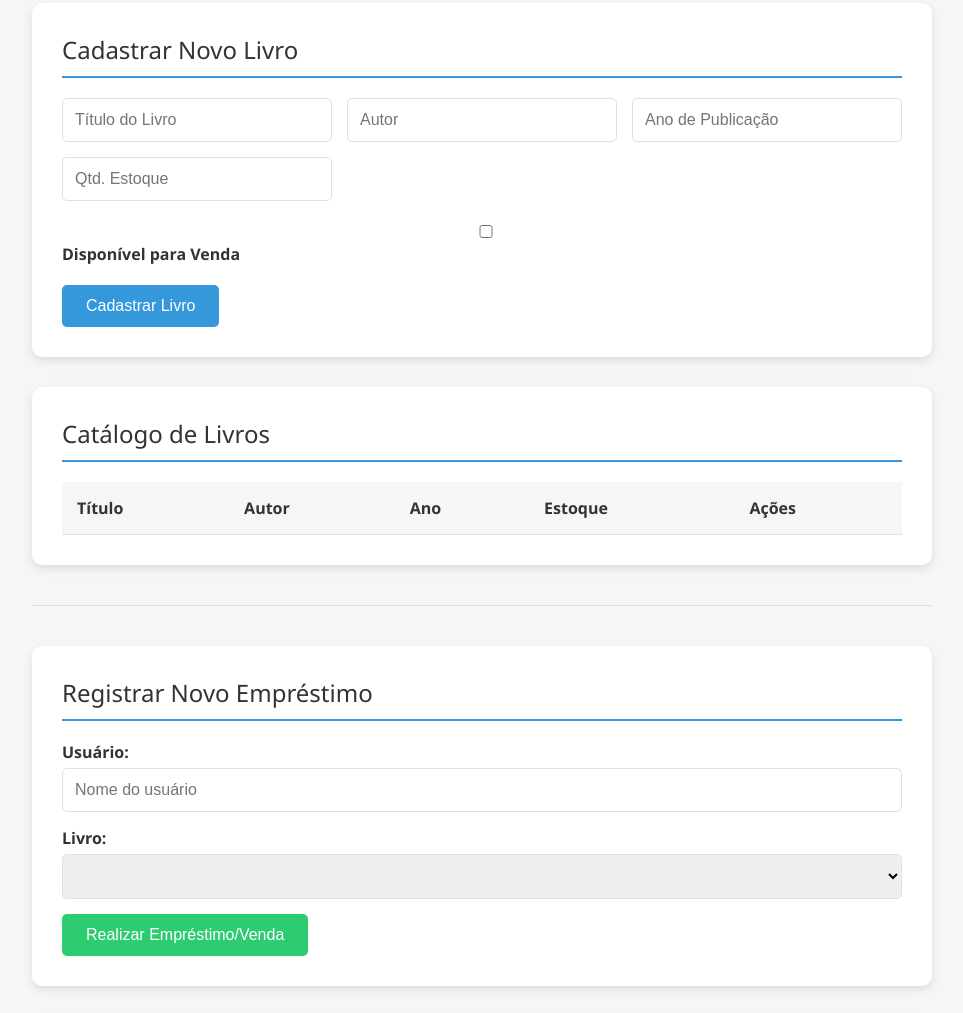
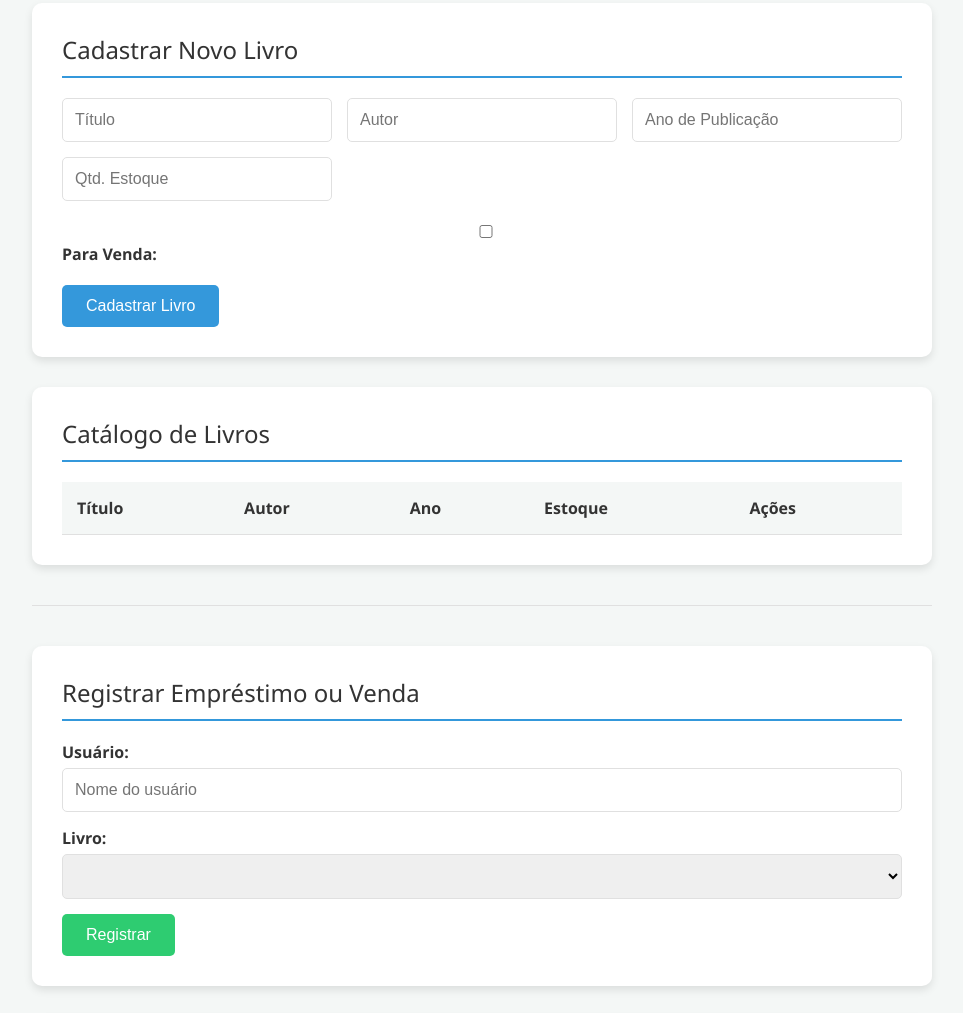
Before and after one commit to JeffAlexandrino/SistemaBiblioteca, a website: page public/index.html in a window 1280 px wide. Shown: the part 37-1050 px from the top of the page, without its empty margins (158-1121 px from the left). Drawn offline with Linux system fonts and the light colour scheme; no server answers.

Commit message:
v2.0 - Ajustes de UI

```diff
--- a/public/index.html
+++ b/public/index.html
@@ -16,7 +16,7 @@
             <section class="card form-section">
                 <h2>Cadastrar Novo Livro</h2>
                 <div class="form-grid">
-                    <input id="titulo" placeholder="Título do Livro">
+                    <input id="titulo" placeholder="Título">
                     <input id="autor" placeholder="Autor">
                     <input id="ano" placeholder="Ano de Publicação">
                     <input id="quantidade" placeholder="Qtd. Estoque">
@@ -24,7 +24,7 @@
                 <div class="form-group" style="margin-bottom: 20px;">
                     <label>
                         <input type="checkbox" id="disponivelVenda">
-                        Disponível para Venda
+                        Para Venda:
                     </label>
                 </div>
                 <button class="btn-primary" onclick="cadastrarLivro()">
@@ -52,7 +52,7 @@
             <hr>
 
             <section class="card form-section">
-                <h2>Registrar Novo Empréstimo</h2>
+                <h2>Registrar Empréstimo ou Venda</h2>
                 <div class="form-group">
                     <label for="usuario">Usuário:</label>
                     <input id="usuario" placeholder="Nome do usuário">
@@ -62,7 +62,7 @@
                     <select id="livroSelect"></select>
                 </div>
                 <button class="btn-secondary" onclick="emprestarLivro()">
-                    Realizar Empréstimo/Venda
+                    Registrar
                 </button>
 
             </section>
--- a/public/script.js
+++ b/public/script.js
@@ -180,7 +180,7 @@ async function carregarEmprestimos() {
 }
 
 async function devolver(id) {
-    if (!confirm("Deseja realmente devolver este livro?")) return;
+    if (!confirm("Deseja devolver este livro?")) return;
 
     try {
         const response = await fetch(`/emprestimos/${id}/devolver`, {
@@ -193,7 +193,7 @@ async function devolver(id) {
             return;
         }
 
-        alert("✅ Livro devolvido com sucesso!");
+        alert("Livro devolvido com sucesso!");
         await carregarEmprestimos();
         await carregarLivros();
     } catch (error) {
--- a/server.js
+++ b/server.js
@@ -19,7 +19,7 @@ loanService.subscribe(new NotificationObserver());
 
 const db = dbInstance.getConnection();
 
-// ─── HELPERS SIMPLIFICADOS ────────────────────────────────────────────────
+// HELPERS SIMPLIFICADOS
 
 function dbAll(sql, params = []) {
     return new Promise((resolve, reject) => {
@@ -48,7 +48,7 @@ function dbRun(sql, params = []) {
     });
 }
 
-// ─── ROTAS ──────────────────────────────────────────────────────────────────
+// ROTAS
 
 // LISTAR LIVROS
 app.get("/livros", async (req, res) => {
@@ -115,7 +115,7 @@ app.delete("/livros/:id", async (req, res) => {
 // LISTAR EMPRÉSTIMOS
 app.get("/emprestimos", async (req, res) => {
     try {
-        console.log("📋 Buscando empréstimos...");
+        console.log("Buscando empréstimos...");
         const emprestimos = await dbAll("SELECT * FROM emprestimos ORDER BY id DESC");
         const livros = await dbAll("SELECT id, titulo FROM livros");
 
```
Also changed, not shown: 1 other file.
